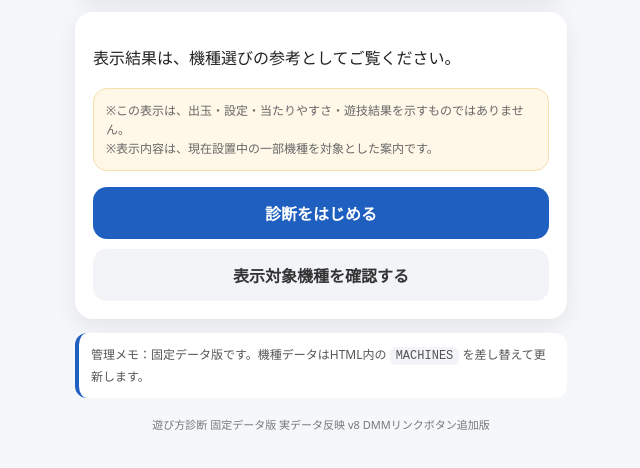
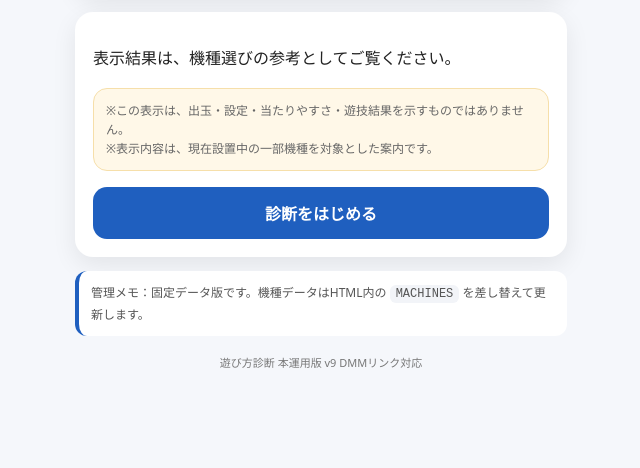
Before and after one commit to toaykotobuki-shikahama/asobikata-shindan, a plain HTML site: page index.html in a window 1280 px wide. Shown: the part 194-662 px from the top of the page, without its empty margins (319-959 px from the left). Drawn offline with Linux system fonts and the light colour scheme.

Commit message:
Add files via upload

```diff
--- a/index.html
+++ b/index.html
@@ -12,12 +12,12 @@
 <main class="app">
 <section id="screen-start">
 <div class="header"><div class="header-inner"><div class="header-text"><div class="label">台えらびサポート</div><h1>遊び方診断</h1><p class="lead">かんたんな質問に答えると、現在設置中の一部機種から遊び方に近い機種を表示します。</p></div><div class="header-illust"><img src="guide_character.png" alt="案内イラスト"></div></div></div>
-<div class="card"><p>表示結果は、機種選びの参考としてご覧ください。</p><div class="notice">※この表示は、出玉・設定・当たりやすさ・遊技結果を示すものではありません。<br>※表示内容は、現在設置中の一部機種を対象とした案内です。</div><div class="start-actions"><button class="primary" onclick="startDiagnosis()">診断をはじめる</button><button class="ghost" onclick="showAllMachines()">表示対象機種を確認する</button></div></div>
+<div class="card"><p>表示結果は、機種選びの参考としてご覧ください。</p><div class="notice">※この表示は、出玉・設定・当たりやすさ・遊技結果を示すものではありません。<br>※表示内容は、現在設置中の一部機種を対象とした案内です。</div><div class="start-actions"><button class="primary" onclick="startDiagnosis()">診断をはじめる</button></div></div>
 <div class="admin-note">管理メモ：固定データ版です。機種データはHTML内の <code>MACHINES</code> を差し替えて更新します。</div>
 </section>
 <section id="screen-question" class="hide"><div class="card"><div class="progress-wrap"><div class="progress-text" id="progress-text"></div><div class="progress"><div class="progress-bar" id="progress-bar"></div></div></div><h2 class="question-title" id="question-title"></h2><p class="question-sub" id="question-sub"></p><div class="options" id="options"></div><div class="nav"><button class="ghost" onclick="prevQuestion()">戻る</button><button class="secondary" onclick="restart()">最初から</button></div></div></section>
 <section id="screen-result" class="hide"><div class="card"><div class="result-head"><h2>あなたの遊び方に近い設置機種はこちら</h2><p>回答内容に近い機種を表示しています。</p></div><div id="results"></div><div class="notice">※この表示は、お客様の選択内容に基づき、現在設置中の機種を探しやすくするための案内です。<br>※出玉・設定・当たりやすさ・遊技結果を示すものではありません。</div><div class="start-actions"><button class="primary" onclick="restart()">もう一度診断する</button><button class="ghost" onclick="showStart()">トップに戻る</button></div></div></section>
-<p class="footer-note">遊び方診断 固定データ版 実データ反映 v8 DMMリンクボタン追加版</p>
+<p class="footer-note">遊び方診断 本運用版 v9 DMMリンク対応</p>
 </main>
 <script>
 const MACHINES=[
```
